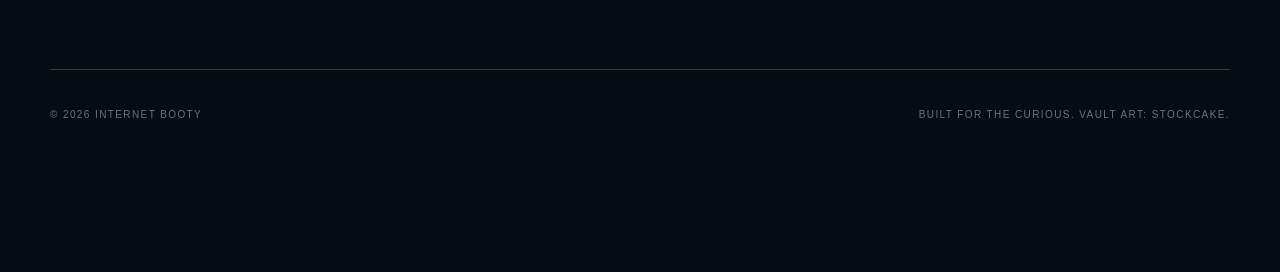
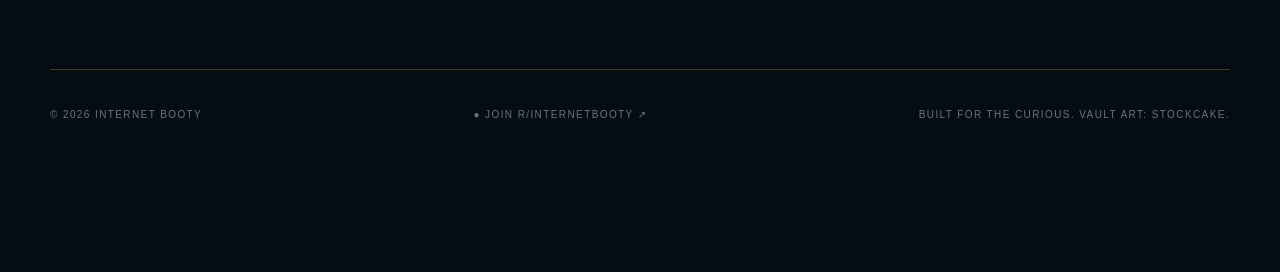
Before and after one commit to ShanePrairie/internetbooty, a Flask app: page / in a window 1280 px wide; the page is wider, and only the part inside the window is pictured. Shown: the part 4467-4739 px from the top of that part. Run offline with Flask 3, Linux system fonts and the light colour scheme; parts of the project's set-up code (start-up, migrations or seed data) failed here and were passed over.

Commit message:
Add Internet Booty Reddit footer button

```diff
--- a/templates/index.html
+++ b/templates/index.html
@@ -239,6 +239,10 @@
 
   <footer class="site-footer shell">
     <span>© 2026 {{ site_name }}</span>
+    <a class="reddit-footer" href="https://www.reddit.com/r/internetbooty/" target="_blank" rel="noopener noreferrer" aria-label="Join the Internet Booty community on Reddit">
+      <span class="reddit-dot" aria-hidden="true">●</span>
+      Join r/InternetBooty ↗
+    </a>
     <span>Built for the curious. Vault art: StockCake.</span>
   </footer>
 
```
